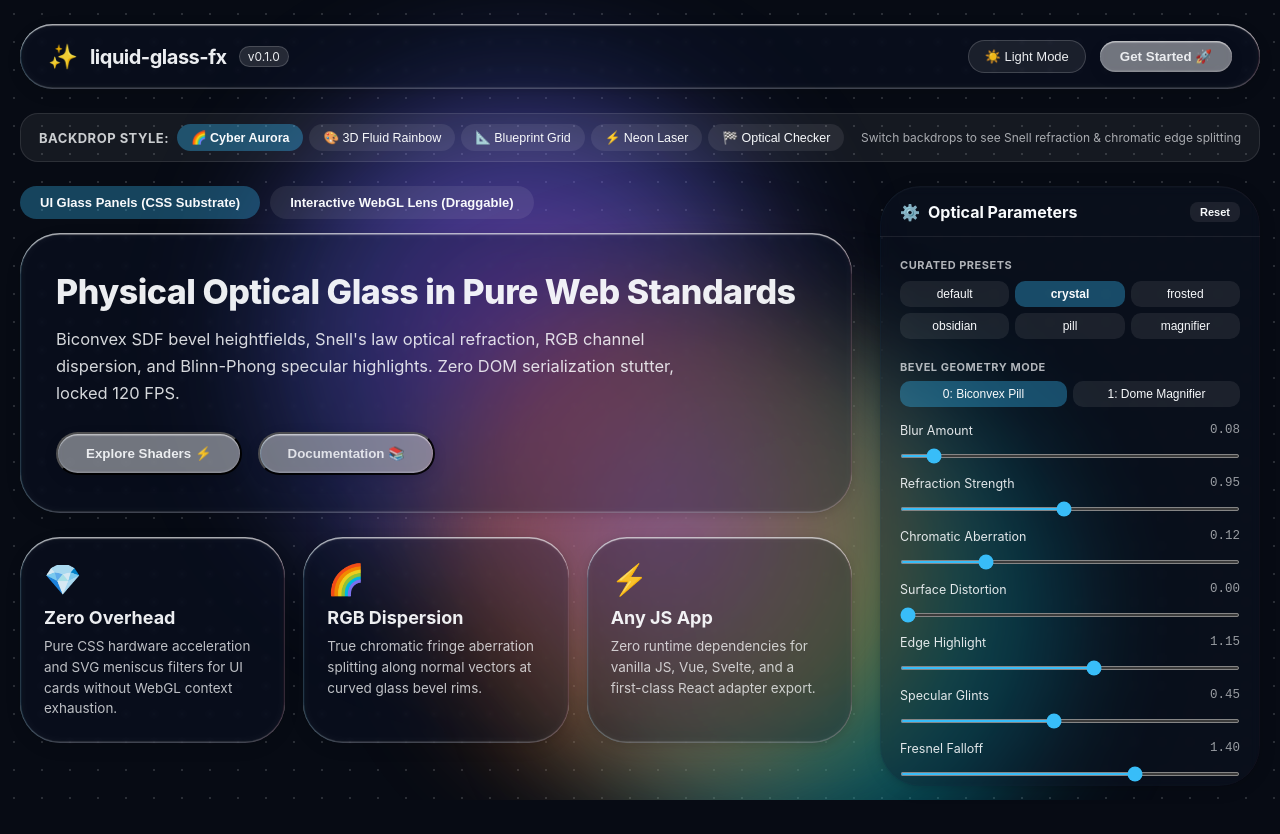
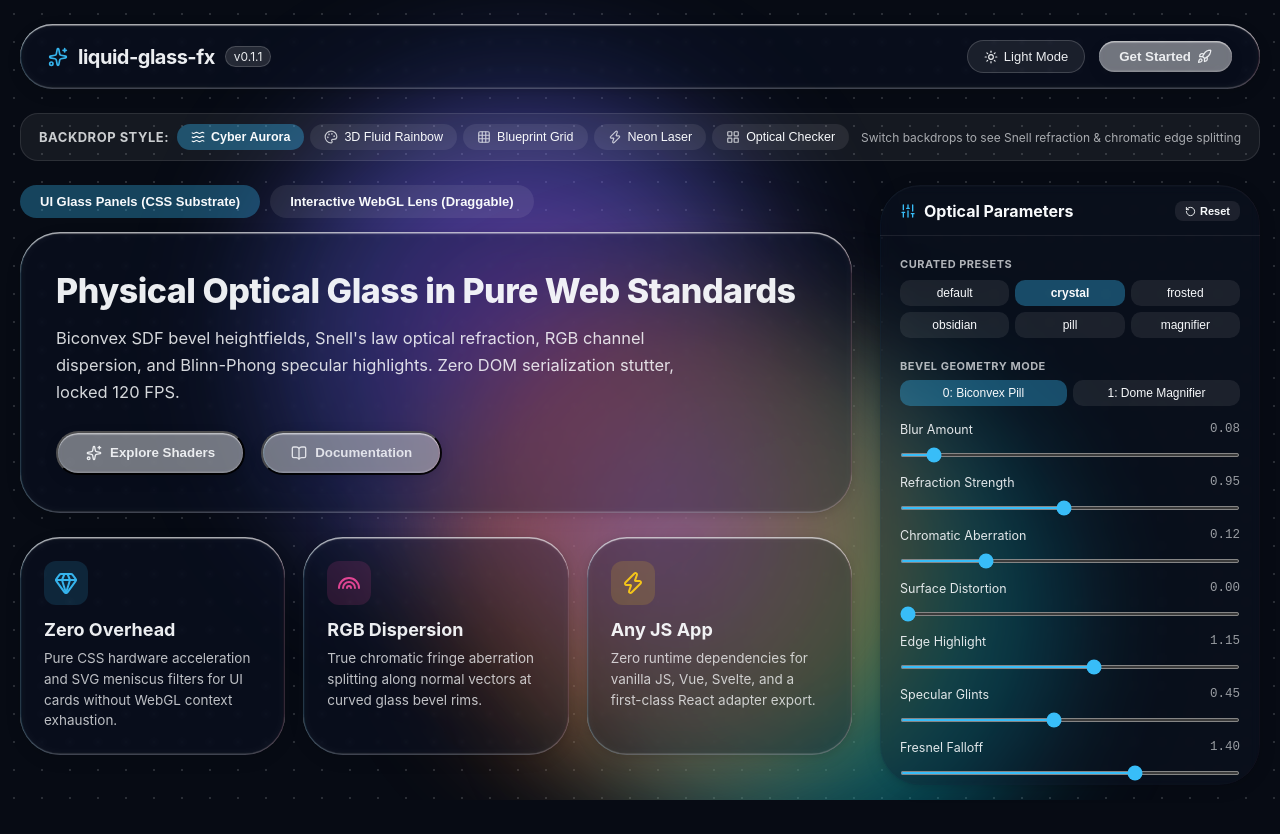
Before and after one commit to davidpconqueror/liquid-glass-fx, a React (Vite) app in the folder playground/: page / in a window 1280 px wide. Built offline with nearby package versions, Linux system fonts and the light colour scheme.

Commit message:
feat(playground): replace emojis with modern Lucide icons

```diff
--- a/package.json
+++ b/package.json
@@ -79,6 +79,7 @@
     "@vitejs/plugin-react": "^4.3.4",
     "eslint": "^10.14.0",
     "jsdom": "^26.0.0",
+    "lucide-react": "^1.69.0",
     "prettier": "^3.9.10",
     "react": "^19.0.0",
     "react-dom": "^19.0.0",
--- a/playground/src/App.tsx
+++ b/playground/src/App.tsx
@@ -1,4 +1,24 @@
 import React, { useState, useEffect, useRef } from "react";
+import {
+  Sparkles,
+  Sun,
+  Moon,
+  Rocket,
+  BookOpen,
+  Waves,
+  Palette,
+  Grid,
+  Zap,
+  LayoutGrid,
+  Gem,
+  Rainbow,
+  Sliders,
+  RotateCcw,
+  X,
+  Copy,
+  Check,
+  ExternalLink,
+} from "lucide-react";
 import { LiquidGlassPanel, LiquidGlassLens } from "../../src/react";
 import { GLASS_PRESETS, type GlassPresetKey, type GlassConfig } from "../../src";
 
@@ -521,8 +541,8 @@ export function App() {
             marginBottom: 24,
           }}
         >
-          <div style={{ display: "flex", alignItems: "center", gap: 12 }}>
-            <span style={{ fontSize: 24 }}>✨</span>
+          <div style={{ display: "flex", alignItems: "center", gap: 10 }}>
+            <Sparkles size={20} style={{ color: "#38bdf8" }} />
             <strong style={{ fontSize: 20, letterSpacing: "-0.5px" }}>liquid-glass-fx</strong>
             <span
               style={{
@@ -533,7 +553,7 @@ export function App() {
                 border: "1px solid rgba(255,255,255,0.18)",
               }}
             >
-              v0.1.0
+              v0.1.1
             </span>
           </div>
 
@@ -542,6 +562,9 @@ export function App() {
             <button
               onClick={toggleTheme}
               style={{
+                display: "inline-flex",
+                alignItems: "center",
+                gap: 6,
                 background: "rgba(255,255,255,0.08)",
                 border: "1px solid rgba(255,255,255,0.18)",
                 padding: "8px 16px",
@@ -552,7 +575,15 @@ export function App() {
                 fontSize: 13,
               }}
             >
-              {theme === "dark" ? "☀️ Light Mode" : "🌙 Dark Mode"}
+              {theme === "dark" ? (
+                <>
+                  <Sun size={14} /> Light Mode
+                </>
+              ) : (
+                <>
+                  <Moon size={14} /> Dark Mode
+                </>
+              )}
             </button>
             <LiquidGlassPanel
               as="button"
@@ -560,6 +591,9 @@ export function App() {
               interactive={true}
               onClick={() => setActiveModal("quickstart")}
               style={{
+                display: "inline-flex",
+                alignItems: "center",
+                gap: 6,
                 padding: "8px 20px",
                 color: "inherit",
                 fontWeight: 600,
@@ -567,7 +601,7 @@ export function App() {
                 cursor: "pointer",
               }}
             >
-              Get Started 🚀
+              Get Started <Rocket size={15} />
             </LiquidGlassPanel>
           </div>
         </LiquidGlassPanel>
@@ -602,16 +636,19 @@ export function App() {
             </span>
             <div style={{ display: "flex", gap: 6 }}>
               {[
-                { key: "aurora", label: "🌈 Cyber Aurora" },
-                { key: "fluid", label: "🎨 3D Fluid Rainbow" },
-                { key: "blueprint", label: "📐 Blueprint Grid" },
-                { key: "neon", label: "⚡ Neon Laser" },
-                { key: "checker", label: "🏁 Optical Checker" },
-              ].map(({ key, label }) => (
+                { key: "aurora", label: "Cyber Aurora", Icon: Waves },
+                { key: "fluid", label: "3D Fluid Rainbow", Icon: Palette },
+                { key: "blueprint", label: "Blueprint Grid", Icon: Grid },
+                { key: "neon", label: "Neon Laser", Icon: Zap },
+                { key: "checker", label: "Optical Checker", Icon: LayoutGrid },
+              ].map(({ key, label, Icon }) => (
                 <button
                   key={key}
                   onClick={() => setBgTheme(key as BackgroundKey)}
                   style={{
+                    display: "inline-flex",
+                    alignItems: "center",
+                    gap: 6,
                     padding: "6px 14px",
                     borderRadius: 14,
                     fontSize: 12.5,
@@ -624,6 +661,7 @@ export function App() {
                     transition: "all 0.15s ease",
                   }}
                 >
+                  <Icon size={14} style={{ opacity: bgTheme === key ? 1 : 0.75 }} />
                   {label}
                 </button>
               ))}
@@ -722,13 +760,17 @@ export function App() {
                       interactive
                       onClick={() => setActiveTab("lens")}
                       style={{
+                        display: "inline-flex",
+                        alignItems: "center",
+                        gap: 8,
                         padding: "12px 28px",
                         color: "inherit",
                         fontWeight: 600,
                         cursor: "pointer",
                       }}
                     >
-                      Explore Shaders ⚡
+                      <Sparkles size={16} />
+                      Explore Shaders
                     </LiquidGlassPanel>
                     <LiquidGlassPanel
                       as="button"
@@ -736,13 +778,17 @@ export function App() {
                       interactive
                       onClick={() => setActiveModal("docs")}
                       style={{
+                        display: "inline-flex",
+                        alignItems: "center",
+                        gap: 8,
                         padding: "12px 28px",
                         color: "inherit",
                         fontWeight: 600,
                         cursor: "pointer",
                       }}
                     >
-                      Documentation 📚
+                      <BookOpen size={16} />
+                      Documentation
                     </LiquidGlassPanel>
                   </div>
                 </LiquidGlassPanel>
@@ -761,7 +807,21 @@ export function App() {
                     theme={theme}
                     style={{ padding: 24 }}
                   >
-                    <div style={{ fontSize: 30, marginBottom: 10 }}>💎</div>
+                    <div
+                      style={{
+                        display: "flex",
+                        alignItems: "center",
+                        justifyContent: "center",
+                        width: 44,
+                        height: 44,
+                        borderRadius: 12,
+                        background: "rgba(56, 189, 248, 0.15)",
+                        color: "#38bdf8",
+                        marginBottom: 14,
+                      }}
+                    >
+                      <Gem size={24} />
+                    </div>
                     <h3 style={{ fontSize: 18, marginBottom: 8, fontWeight: 700 }}>
                       Zero Overhead
                     </h3>
@@ -777,7 +837,21 @@ export function App() {
                     theme={theme}
                     style={{ padding: 24 }}
                   >
-                    <div style={{ fontSize: 30, marginBottom: 10 }}>🌈</div>
+                    <div
+                      style={{
+                        display: "flex",
+                        alignItems: "center",
+                        justifyContent: "center",
+                        width: 44,
+                        height: 44,
+                        borderRadius: 12,
+                        background: "rgba(236, 72, 153, 0.15)",
+                        color: "#ec4899",
+                        marginBottom: 14,
+                      }}
+                    >
+                      <Rainbow size={24} />
+                    </div>
                     <h3 style={{ fontSize: 18, marginBottom: 8, fontWeight: 700 }}>
                       RGB Dispersion
                     </h3>
@@ -793,7 +867,21 @@ export function App() {
                     theme={theme}
                     style={{ padding: 24 }}
                   >
-                    <div style={{ fontSize: 30, marginBottom: 10 }}>⚡</div>
+                    <div
+                      style={{
+                        display: "flex",
+                        alignItems: "center",
+                        justifyContent: "center",
+                        width: 44,
+                        height: 44,
+                        borderRadius: 12,
+                        background: "rgba(250, 204, 21, 0.15)",
+                        color: "#facc15",
+                        marginBottom: 14,
+                      }}
+                    >
+                      <Zap size={24} />
+                    </div>
                     <h3 style={{ fontSize: 18, marginBottom: 8, fontWeight: 700 }}>Any JS App</h3>
                     <p style={{ fontSize: 13.5, opacity: 0.8, lineHeight: 1.55 }}>
                       Zero runtime dependencies for vanilla JS, Vue, Svelte, and a first-class React
@@ -883,12 +971,15 @@ export function App() {
                 }}
               >
                 <div style={{ display: "flex", alignItems: "center", gap: 8 }}>
-                  <span style={{ fontSize: 16 }}>⚙️</span>
+                  <Sliders size={16} style={{ color: "#38bdf8" }} />
                   <h3 style={{ fontSize: 16, fontWeight: 700, margin: 0 }}>Optical Parameters</h3>
                 </div>
                 <button
                   onClick={resetPreset}
                   style={{
+                    display: "inline-flex",
+                    alignItems: "center",
+                    gap: 4,
                     background: theme === "dark" ? "rgba(255,255,255,0.08)" : "rgba(0,0,0,0.06)",
                     border: "none",
                     borderRadius: 8,
@@ -900,6 +991,7 @@ export function App() {
                     transition: "all 0.15s ease",
                   }}
                 >
+                  <RotateCcw size={11} />
                   Reset
                 </button>
               </div>
@@ -1161,8 +1253,22 @@ export function App() {
                 flexShrink: 0,
               }}
             >
-              <div style={{ display: "flex", alignItems: "center", gap: 12 }}>
-                <span style={{ fontSize: 28 }}>{activeModal === "quickstart" ? "🚀" : "📚"}</span>
+              <div style={{ display: "flex", alignItems: "center", gap: 14 }}>
+                <div
+                  style={{
+                    display: "flex",
+                    alignItems: "center",
+                    justifyContent: "center",
+                    width: 44,
+                    height: 44,
+                    borderRadius: 14,
+                    background: "rgba(56, 189, 248, 0.15)",
+                    color: "#38bdf8",
+                    flexShrink: 0,
+                  }}
+                >
+                  {activeModal === "quickstart" ? <Rocket size={24} /> : <BookOpen size={24} />}
+                </div>
                 <div>
                   <h2 style={{ fontSize: 20, fontWeight: 800, margin: 0 }}>
                     {activeModal === "quickstart"
@@ -1176,6 +1282,7 @@ export function App() {
               </div>
               <button
                 onClick={() => setActiveModal(null)}
+                aria-label="Close modal"
                 style={{
                   background: "rgba(255,255,255,0.1)",
                   border: "none",
@@ -1184,14 +1291,13 @@ export function App() {
                   height: 34,
                   cursor: "pointer",
                   color: "inherit",
-                  fontSize: 16,
                   display: "flex",
                   alignItems: "center",
                   justifyContent: "center",
                   transition: "background 0.15s ease",
                 }}
               >
-                ✕
+                <X size={18} />
               </button>
             </div>
 
@@ -1239,6 +1345,9 @@ export function App() {
                       <button
                         onClick={copyInstallCommand}
                         style={{
+                          display: "inline-flex",
+                          alignItems: "center",
+                          gap: 5,
                           background: copied ? "#10b981" : "rgba(56, 189, 248, 0.25)",
                           border: "1px solid rgba(56, 189, 248, 0.4)",
                           color: "inherit",
@@ -1249,7 +1358,15 @@ export function App() {
                           fontWeight: 600,
                         }}
                       >
-                        {copied ? "✓ Copied!" : "Copy"}
+                        {copied ? (
+                          <>
+                            <Check size={13} /> Copied!
+                          </>
+                        ) : (
+                          <>
+                            <Copy size={13} /> Copy
+                          </>
+                        )}
                       </button>
                     </div>
                   </div>
@@ -1338,6 +1455,10 @@ createLiquidGlassLens(document.querySelector("#my-lens"), { draggable: true });`
                       onClick={() => setActiveModal("docs")}
                       style={{
                         flex: 1,
+                        display: "inline-flex",
+                        alignItems: "center",
+                        justifyContent: "center",
+                        gap: 8,
                         padding: "12px",
                         borderRadius: 12,
                         border: "none",
@@ -1347,7 +1468,8 @@ createLiquidGlassLens(document.querySelector("#my-lens"), { draggable: true });`
                         cursor: "pointer",
                       }}
                     >
-                      View Full API Reference 📚
+                      <BookOpen size={16} />
+                      View Full API Reference
                     </button>
                     <a
                       href="https://github.com/davidpconqueror/liquid-glass-fx"
@@ -1366,7 +1488,7 @@ createLiquidGlassLens(document.querySelector("#my-lens"), { draggable: true });`
                         gap: 6,
                       }}
                     >
-                      GitHub ↗
+                      GitHub <ExternalLink size={14} />
                     </a>
                   </div>
                 </div>
@@ -1564,6 +1686,10 @@ createLiquidGlassLens(document.querySelector("#my-lens"), { draggable: true });`
                       onClick={() => setActiveModal("quickstart")}
                       style={{
                         flex: 1,
+                        display: "inline-flex",
+                        alignItems: "center",
+                        justifyContent: "center",
+                        gap: 8,
                         padding: "12px",
                         borderRadius: 12,
                         border: "none",
@@ -1573,7 +1699,8 @@ createLiquidGlassLens(document.querySelector("#my-lens"), { draggable: true });`
                         cursor: "pointer",
                       }}
                     >
-                      Quick Start & Installation 🚀
+                      <Rocket size={16} />
+                      Quick Start & Installation
                     </button>
                     <a
                       href="https://github.com/davidpconqueror/liquid-glass-fx"
@@ -1592,7 +1719,7 @@ createLiquidGlassLens(document.querySelector("#my-lens"), { draggable: true });`
                         gap: 6,
                       }}
                     >
-                      View on GitHub ↗
+                      View on GitHub <ExternalLink size={14} />
                     </a>
                   </div>
                 </div>
```
Also changed, not shown: 1 other file (tests, documents, lock files or other folders).
